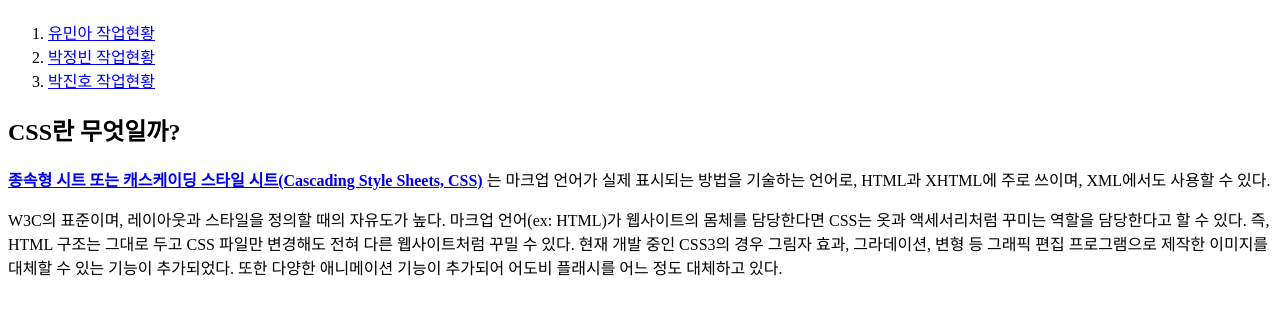
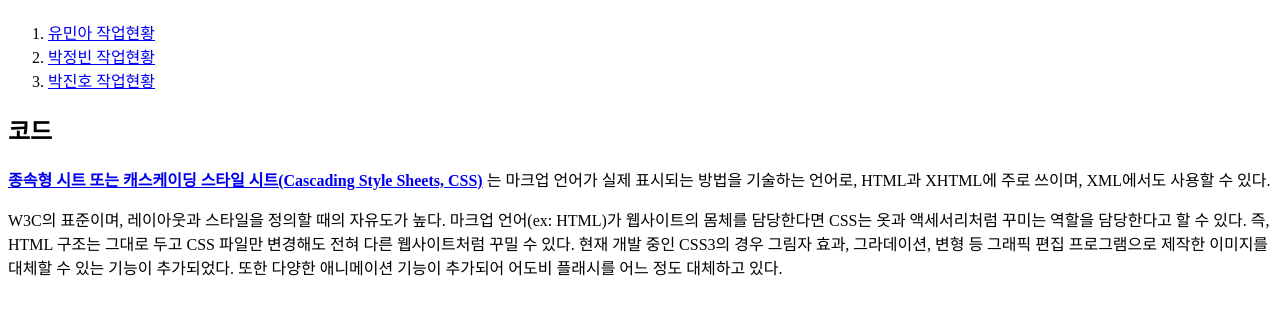
Before and after one commit to tiger435364/web1, a plain HTML site: page 2.html in a window 1280 px wide. Shown: the part 60-374 px from the top of the page. Drawn offline with Linux system fonts and the light colour scheme.

Commit message:
Update 2.html

```diff
--- a/2.html
+++ b/2.html
@@ -12,7 +12,7 @@
     <li><a href="2.html">박정빈 작업현황</a></li>
     <li><a href="3.html">박진호 작업현황</a></li>
   </ol>
-  <h2>CSS란 무엇일까?</h2>
+  <h2>코드</h2>
   <p><a href="https://search.naver.com/search.naver?sm=tab_hty.top&where=nexearch&query=css&oquery=html&tqi=hsT%2F3wp0JXVsssDHtm8ssssssqG-267403"
     target="_blank" title="html4 specification"><strong>종속형 시트 또는 캐스케이딩 스타일 시트(Cascading Style Sheets, CSS)</strong></a>
 는 마크업 언어가 실제 표시되는 방법을 기술하는 언어로, HTML과 XHTML에 주로 쓰이며, XML에서도 사용할 수 있다.</p> W3C의 표준이며, 레이아웃과 스타일을 정의할 때의 자유도가 높다. 마크업 언어(ex: HTML)가 웹사이트의 몸체를 담당한다면 CSS는 옷과 액세서리처럼 꾸미는 역할을 담당한다고 할 수 있다. 즉, HTML 구조는 그대로 두고 CSS 파일만 변경해도 전혀 다른 웹사이트처럼 꾸밀 수 있다. 현재 개발 중인 CSS3의 경우 그림자 효과, 그라데이션, 변형 등 그래픽 편집 프로그램으로 제작한 이미지를 대체할 수 있는 기능이 추가되었다. 또한 다양한 애니메이션 기능이 추가되어 어도비 플래시를 어느 정도 대체하고 있다.
```
